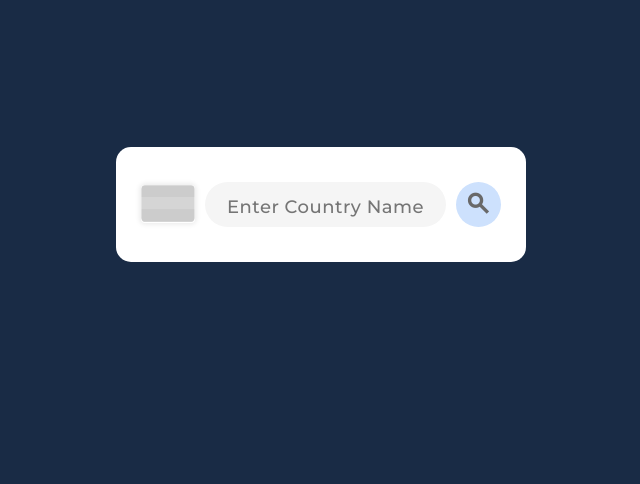
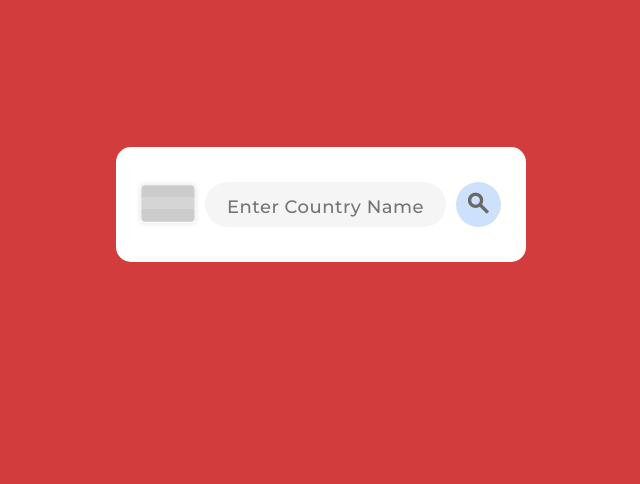
Before and after one commit to benaderaw/weather-app, a website built with Parcel: page index.html in a window 1280 px wide. Shown: the part 196-680 px from the top of the page, without its empty margins (319-959 px from the left). Built offline with nearby package versions, Linux system fonts and the light colour scheme.

Commit message:
touch up

```diff
--- a/index.html
+++ b/index.html
@@ -26,6 +26,7 @@
   </head>
 
   <body>
+    <div class="main-container">
       <div class="container">
         <!-- SEARCH CONTAINER -->
         <div class="search-container">
@@ -93,5 +94,6 @@
           <p>MAP GOES HERE</p>
         </div>
       </div>
+    </div>
   </body>
 </html>
--- a/src/css/main.css
+++ b/src/css/main.css
@@ -1,12 +1,12 @@
 :root {
   --main-text: rgb(26, 26, 26);
-  --background-color: rgb(25, 43, 69);
+  --background-color: rgb(211, 60, 60);
   --container-color: rgb(255, 255, 255);
   --icon-color: rgb(105, 105, 105);
   --search-icon-text-color: rgb(105, 105, 105);
   --icon-hover: rgb(245, 222, 179);
   --btn-background-color: rgb(205, 225, 253);
-  --btn-hover: rgb(33, 55, 88);
+  --btn-hover: rgb(255, 94, 94);
 }
 
 * {
@@ -24,6 +24,11 @@ body {
   background-color: var(--background-color);
   align-items: center;
   justify-content: center;
+}
+
+.main-container {
+  display: flex;
+  border-radius: 15px;
 }
 
 .container {
```
Lines whose indentation alone changed are shown as unchanged.
